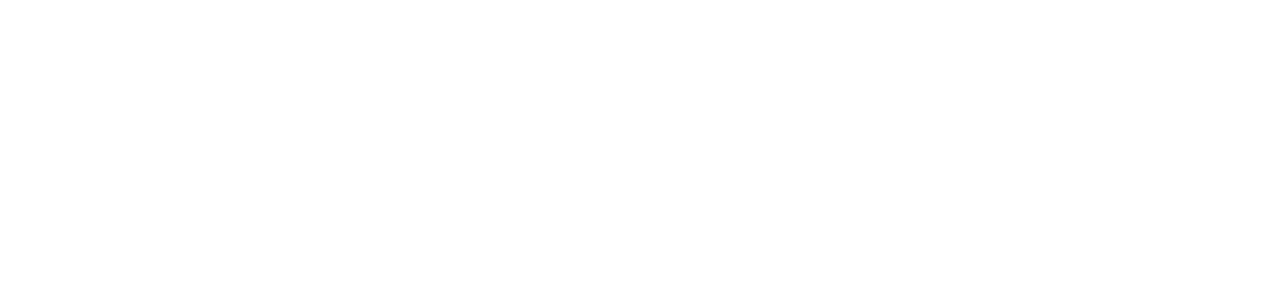
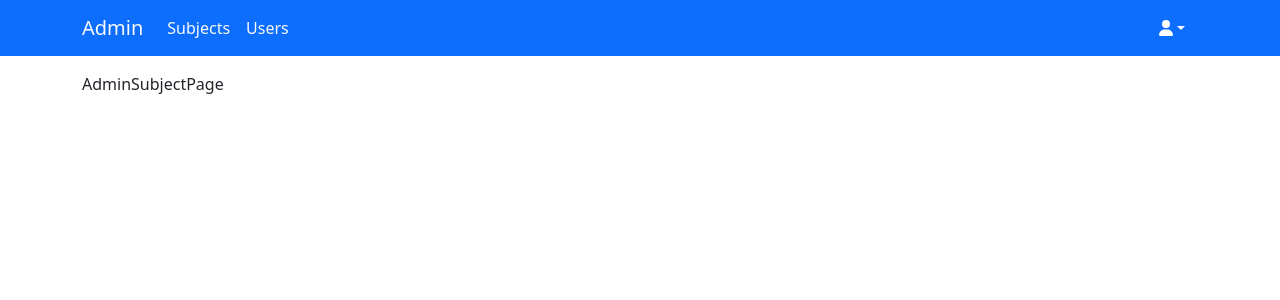
Before and after one commit to PomiNOT/edunext, a React (Vite) app: page /admin/subjects in a window 1280 px wide. Before the commit this address had no page. Shown: the top 300 px of the page. Built offline with nearby package versions, Linux system fonts and the light colour scheme; sample sign-in values are in the browser's storage.

Commit message:
refactoring

```diff
--- a/src/App.jsx
+++ b/src/App.jsx
@@ -1,6 +1,8 @@
 import UserContextComponent from './context/UserContextComponent';
-import AdminPage from './pages/AdminPage';
-import LoginPage from './pages/LoginPage';
+import AdminPage from './pages/admin/AdminPage';
+import AdminSubjectPage from './pages/admin/AdminSubjectPage';
+import AdminUsersPage from './pages/admin/AdminUsersPage';
+import LoginPage from './pages/login/LoginPage';
 import { BrowserRouter, Routes, Route, Navigate, Outlet } from 'react-router-dom';
 import { UserContext } from './context/UserContextComponent';
 import { useContext } from 'react';
@@ -19,7 +21,10 @@ export default function App() {
     <Routes>
       <Route path='/' element={<LoginPage />}></Route>
       <Route element={<ProtectedRoute roles={['admin']} />}>
-        <Route path='/admin' element={<AdminPage />}></Route>
+        <Route path='/admin' element={<AdminPage />}>
+          <Route path='subjects' element={<AdminSubjectPage />} />
+          <Route path='users' element={<AdminUsersPage />} />
+        </Route>
       </Route>
     </Routes>
   </BrowserRouter>;
--- a/src/pages/AdminPage.jsx
+++ b/src/pages/admin/AdminPage.jsx
@@ -2,12 +2,13 @@ import { DropdownButton, Dropdown, Nav, Navbar, Container } from 'react-bootstra
 import { FontAwesomeIcon } from '@fortawesome/react-fontawesome';
 import { faUser } from '@fortawesome/free-solid-svg-icons';
 import { Link } from 'react-router-dom';
-import { UserContext } from '../context/UserContextComponent';
+import { UserContext } from '../../context/UserContextComponent';
 import { useContext } from 'react';
 import { Outlet } from 'react-router-dom';
 
 export default function AdminPage() {
   const { logout } = useContext(UserContext);
+
   return (
     <>
       <Navbar bg='primary' expand='md'>
--- /dev/null
+++ b/src/pages/admin/AdminSubjectPage.jsx
@@ -0,0 +1,7 @@
+export default function AdminSubjectPage() {
+    return (
+        <div>
+            AdminSubjectPage
+        </div>
+    )
+}
--- /dev/null
+++ b/src/pages/admin/AdminUsersPage.jsx
@@ -0,0 +1,7 @@
+export default function AdminUsersPage() {
+    return (
+        <div>
+            Users here
+        </div>
+    )
+}
--- a/src/pages/LoginPage.jsx
+++ b/src/pages/login/LoginPage.jsx
@@ -1,8 +1,8 @@
 import { Form, Button, FormGroup } from 'react-bootstrap';
 import { useContext, useState } from 'react';
-import { UserContext } from '../context/UserContextComponent';
+import { UserContext } from '../../context/UserContextComponent';
 import { Navigate } from 'react-router-dom';
-import { DomainError } from '../services/errors';
+import { DomainError } from '../../services/errors';
 
 function LoginForm() {
   const { login } = useContext(UserContext);
```
